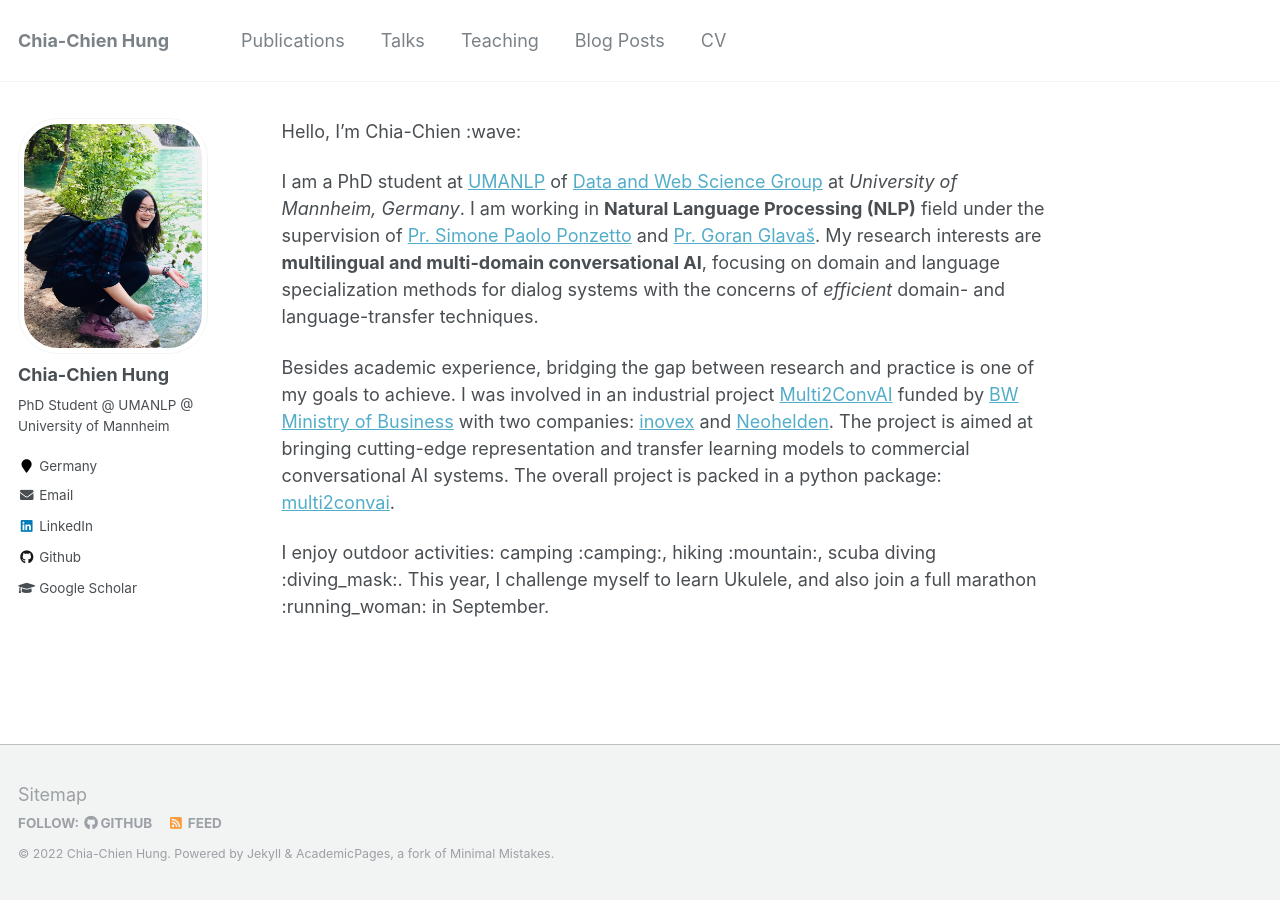
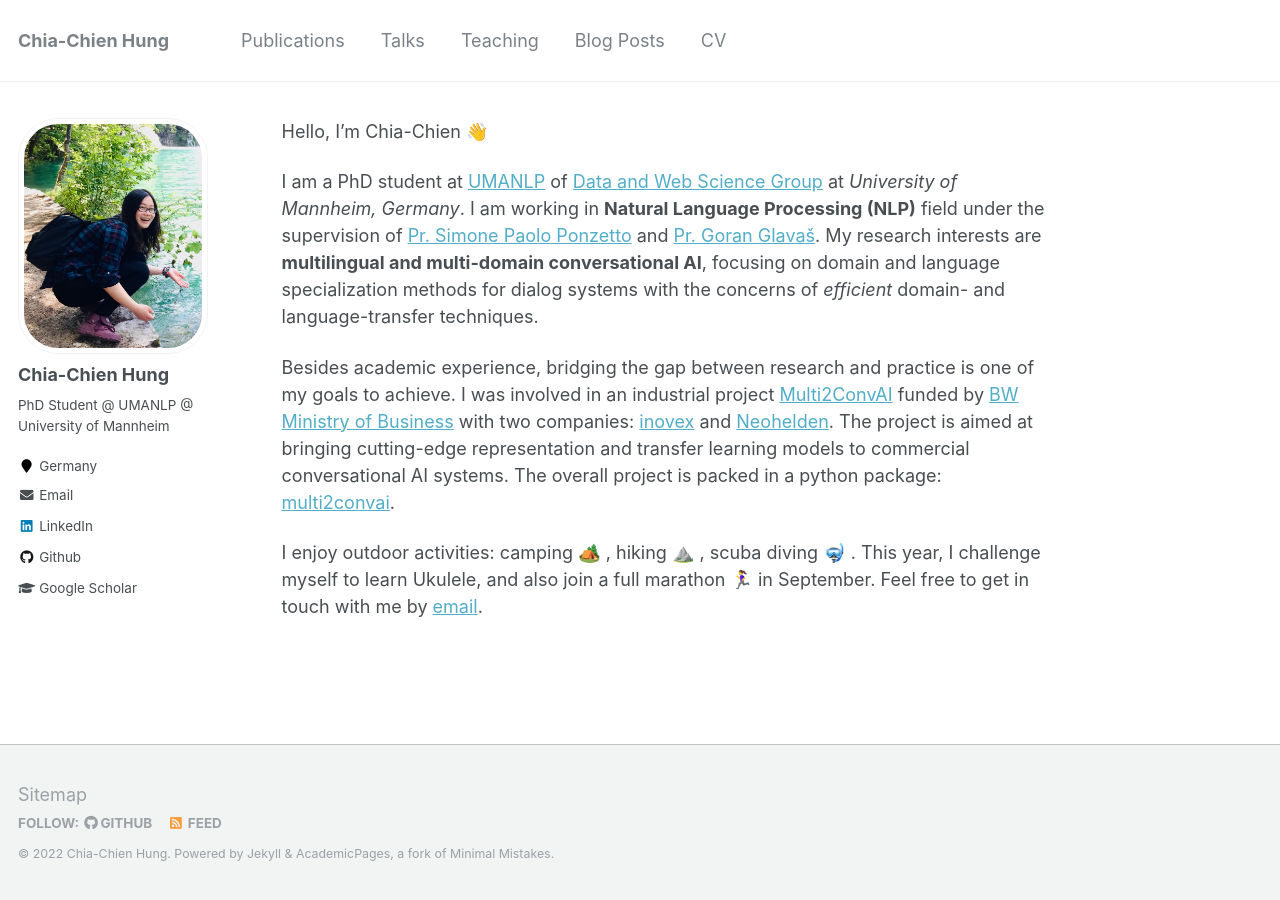
Before and after one commit to chiachienhung/chiachienhung.github.io, a Jekyll site: the page built from _pages/about.md, in a window 1280 px wide. Built offline with Jekyll 4.4.1, drawn with Linux system fonts in a browser that asks for light colours.

Commit message:
Update about.md

```diff
--- a/_pages/about.md
+++ b/_pages/about.md
@@ -7,10 +7,10 @@ redirect_from:
   - /about.html
 ---
 
-Hello, I'm Chia-Chien :wave:
+Hello, I'm Chia-Chien 👋
 
 I am a PhD student at [UMANLP](https://www.uni-mannheim.de/dws/research/focus-groups/natural-language-processing-and-information-retrieval-prof-ponzetto/) of [Data and Web Science Group](https://www.uni-mannheim.de/dws/) at <em>University of Mannheim, Germany</em>. I am working in **Natural Language Processing (NLP)** field under the supervision of [Pr. Simone Paolo Ponzetto](https://www.uni-mannheim.de/dws/people/professors/prof-dr-simone-paolo-ponzetto/) and [Pr. Goran Glavaš](https://sites.google.com/view/goranglavas). My research interests are **multilingual and multi-domain conversational AI**, focusing on domain and language specialization methods for dialog systems with the concerns of *efficient* domain- and language-transfer techniques.
 
 Besides academic experience, bridging the gap between research and practice is one of my goals to achieve. I was involved in an industrial project [Multi2ConvAI](https://sites.google.com/inovex.de/multi2conv/) funded by [BW Ministry of Business](https://wm.baden-wuerttemberg.de/de/startseite/) with two companies: [inovex](https://www.inovex.de/de/) and [Neohelden](https://neohelden.com/). The project is aimed at bringing cutting-edge representation and transfer learning models to commercial conversational AI systems. The overall project is packed in a python package: [multi2convai](https://github.com/chiachienhung/multi2convai).
 
-I enjoy outdoor activities: camping :camping:, hiking :mountain:, scuba diving :diving_mask:. This year, I challenge myself to learn Ukulele, and also join a full marathon :running_woman: in September.
+I enjoy outdoor activities: camping 🏕️ , hiking ⛰️ , scuba diving 🤿 . This year, I challenge myself to learn Ukulele, and also join a full marathon 🏃‍♀️ in September. Feel free to get in touch with me by [email](chia-chien@informatik.uni-mannheim.de).
```
